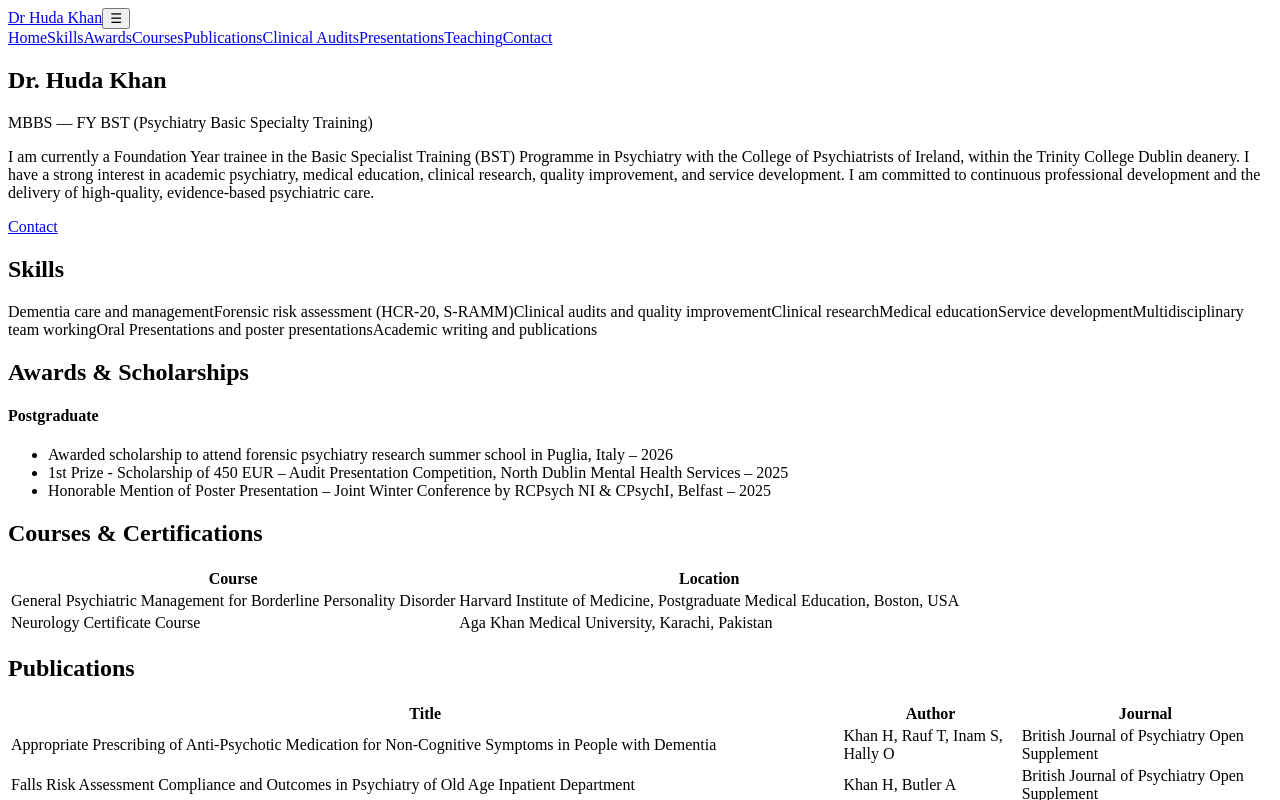
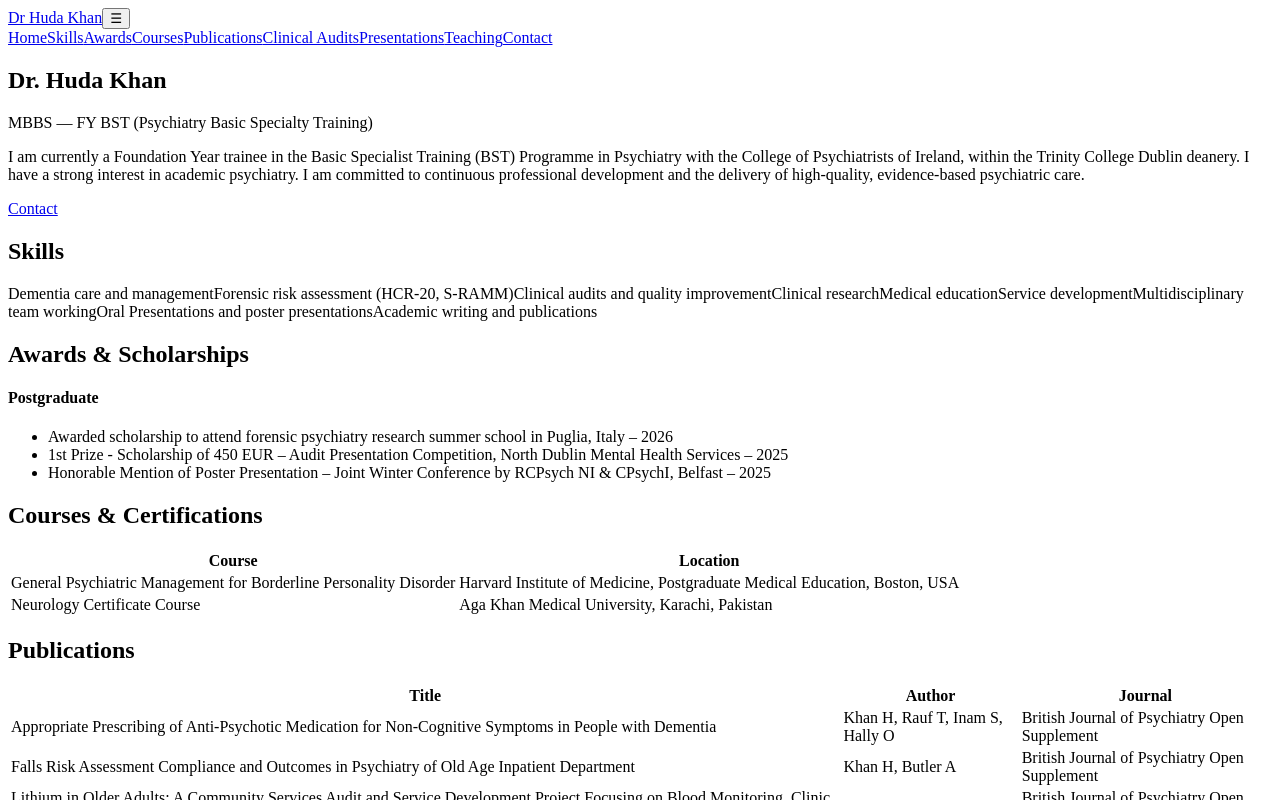
Before and after one commit to uswakhan12/Huda-Khan-portfolio, a React (Vite) app: page / in a window 1280 px wide. Shown: the top 800 px of the page. Built offline with nearby package versions, Linux system fonts and the light colour scheme; the HTML template or start-up script is replaced by a standard one.

Commit message:
updated introduction

```diff
--- a/src/data.js
+++ b/src/data.js
@@ -2,7 +2,7 @@ export const data = {
   name: 'Dr. Huda Khan',
   title: 'MBBS — FY BST (Psychiatry Basic Specialty Training)',
   summary:
-    'I am currently a Foundation Year trainee in the Basic Specialist Training (BST) Programme in Psychiatry with the College of Psychiatrists of Ireland, within the Trinity College Dublin deanery. I have a strong interest in academic psychiatry, medical education, clinical research, quality improvement, and service development. I am committed to continuous professional development and the delivery of high-quality, evidence-based psychiatric care.',
+    'I am currently a Foundation Year trainee in the Basic Specialist Training (BST) Programme in Psychiatry with the College of Psychiatrists of Ireland, within the Trinity College Dublin deanery. I have a strong interest in academic psychiatry. I am committed to continuous professional development and the delivery of high-quality, evidence-based psychiatric care.',
   contact: {
     email: 'hudakl@hotmail.com',
     location: 'Ireland'
```
